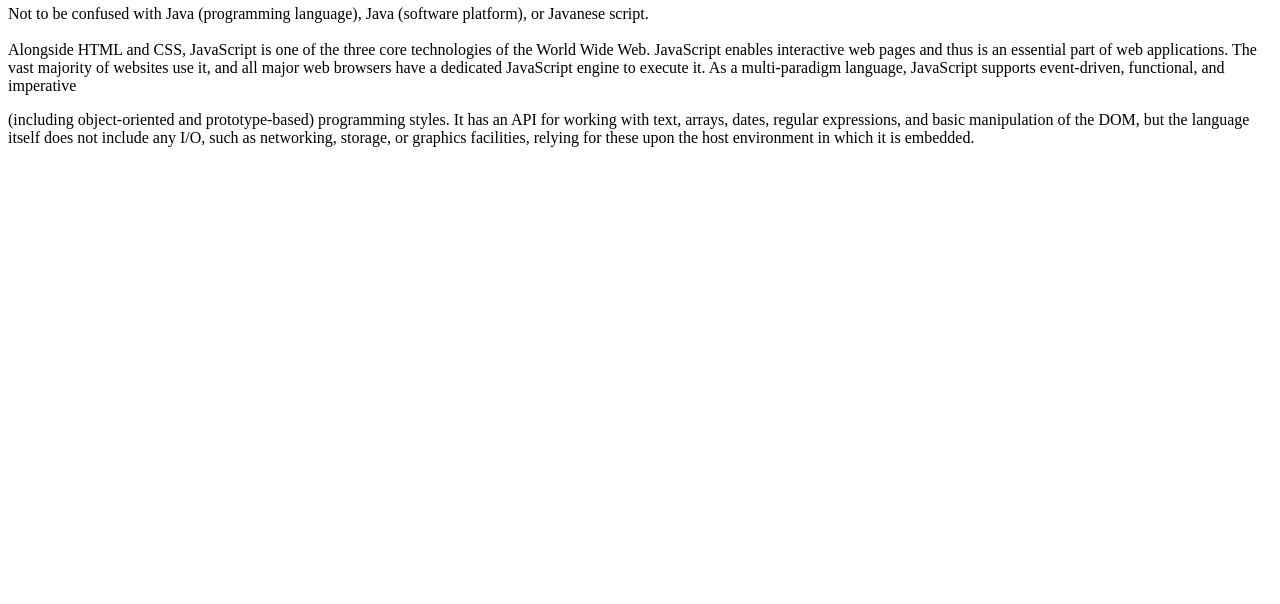
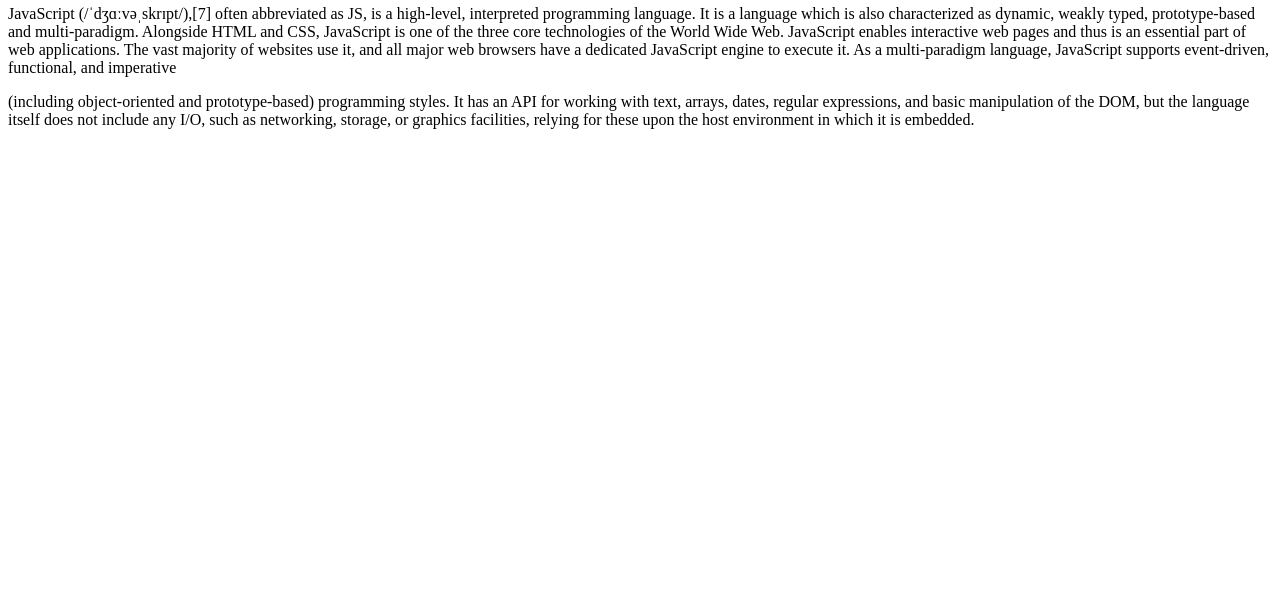
Before and after one commit to songgyoju/gyoju-box, a plain HTML site: page 3.html in a window 1280 px wide. Shown: the part 196-800 px from the top of the page. Drawn offline with Linux system fonts and the light colour scheme.

Commit message:
modification1

```diff
--- a/3.html
+++ b/3.html
@@ -12,8 +12,7 @@
     <li><a href="3.html">JavaScript</a></li>
   </ol>
   <h2>JavaScript</h2>
-<p>
-  Not to be confused with Java (programming language), Java (software platform), or Javanese script.<br /><br />
+<p>JavaScript (/ˈdʒɑːvəˌskrɪpt/),[7] often abbreviated as JS, is a high-level, interpreted programming language. It is a language which is also characterized as dynamic, weakly typed, prototype-based and multi-paradigm.
 
   Alongside HTML and CSS, JavaScript is one of the three core technologies of the World Wide Web. JavaScript enables interactive web pages and thus is an essential part of web applications. The vast majority of websites use it, and all major web browsers have a dedicated JavaScript engine to execute it. As a multi-paradigm language, JavaScript supports event-driven, functional, and imperative</p>
 <p>
```
